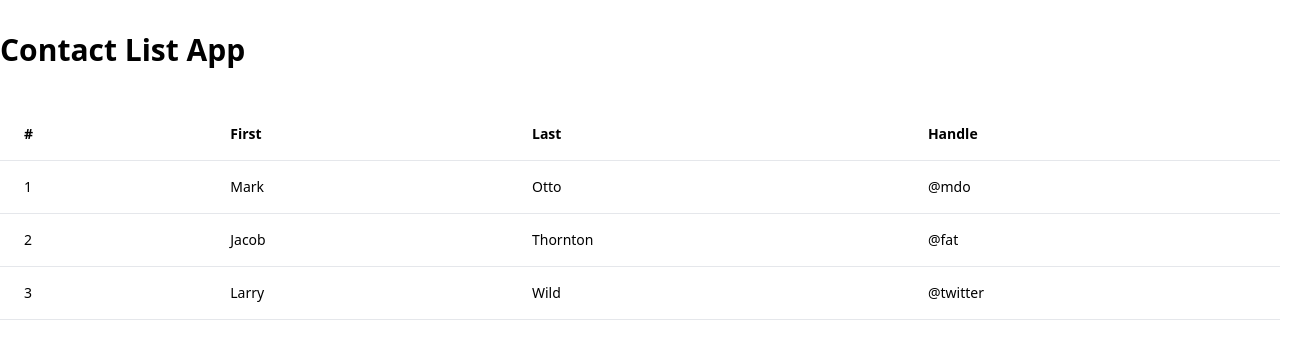
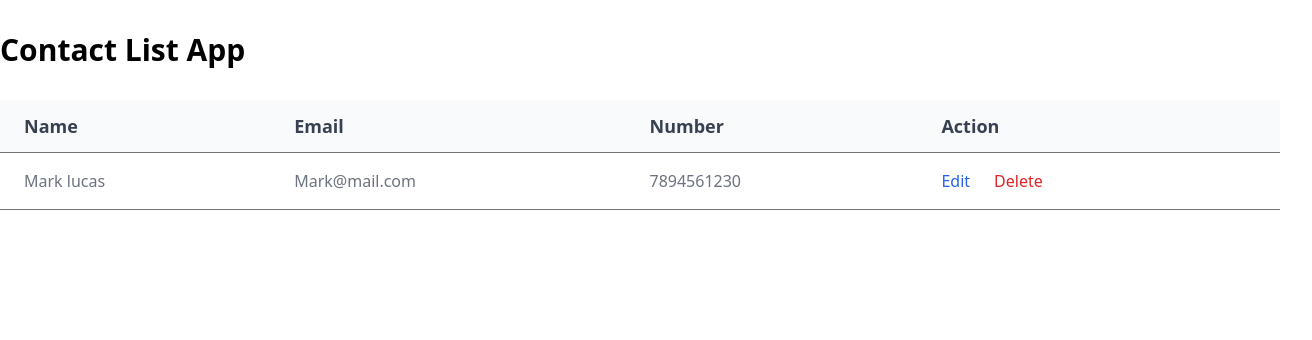
Before and after one commit to GovindPawar111/react-crud-app, a React (Vite) app: page / in a window 1280 px wide. Shown: the top 340 px of the page, 1312 px wide, since content can reach past the window. Built offline with nearby package versions, Linux system fonts and the light colour scheme.

Commit message:
Added the ContactList component

```diff
--- a/index.html
+++ b/index.html
@@ -3,7 +3,8 @@
 	<head>
 		<meta charset="UTF-8" />
 		<meta name="viewport" content="width=device-width, initial-scale=1.0" />
-		<title>Contact List</title>
+        <link rel="icon" type="image/x-icon" href="/public/icons8-contacts.svg">
+		<title>Contact Manager</title>
 	</head>
 	<body>
 		<div id="root"></div>
--- a/src/App.tsx
+++ b/src/App.tsx
@@ -1,53 +1,10 @@
+import ContactList from './components/ContactList'
+
 const App = () => {
 	return (
 		<div className='container mx-auto'>
 			<h1 className='text-3xl font-bold my-8'>Contact List App</h1>
-			<div className='flex flex-col'>
-				<div className='overflow-x-auto sm:-mx-6 lg:-mx-8'>
-					<div className='inline-block min-w-full py-2 sm:px-6 lg:px-8'>
-						<div className='overflow-hidden'>
-							<table className='min-w-full text-left text-sm font-light'>
-								<thead className='border-b font-medium dark:border-neutral-500'>
-									<tr>
-										<th scope='col' className='px-6 py-4'>
-											#
-										</th>
-										<th scope='col' className='px-6 py-4'>
-											First
-										</th>
-										<th scope='col' className='px-6 py-4'>
-											Last
-										</th>
-										<th scope='col' className='px-6 py-4'>
-											Handle
-										</th>
-									</tr>
-								</thead>
-								<tbody>
-									<tr className='border-b transition duration-300 ease-in-out hover:bg-gray-100 dark:border-neutral-500 dark:hover:bg-gray-100'>
-										<td className='whitespace-nowrap px-6 py-4 font-medium'>1</td>
-										<td className='whitespace-nowrap px-6 py-4'>Mark</td>
-										<td className='whitespace-nowrap px-6 py-4'>Otto</td>
-										<td className='whitespace-nowrap px-6 py-4'>@mdo</td>
-									</tr>
-									<tr className='border-b transition duration-300 ease-in-out hover:bg-gray-100 dark:border-neutral-500 dark:hover:bg-gray-100'>
-										<td className='whitespace-nowrap px-6 py-4 font-medium'>2</td>
-										<td className='whitespace-nowrap px-6 py-4'>Jacob</td>
-										<td className='whitespace-nowrap px-6 py-4'>Thornton</td>
-										<td className='whitespace-nowrap px-6 py-4'>@fat</td>
-									</tr>
-									<tr className='border-b transition duration-300 ease-in-out hover:bg-gray-100 dark:border-neutral-500 dark:hover:bg-gray-100'>
-										<td className='whitespace-nowrap px-6 py-4 font-medium'>3</td>
-										<td className='whitespace-nowrap px-6 py-4'>Larry</td>
-										<td className='whitespace-nowrap px-6 py-4'>Wild</td>
-										<td className='whitespace-nowrap px-6 py-4'>@twitter</td>
-									</tr>
-								</tbody>
-							</table>
-						</div>
-					</div>
-				</div>
-			</div>
+			<ContactList />
 		</div>
 	)
 }
--- /dev/null
+++ b/src/components/ContactList.tsx
@@ -0,0 +1,53 @@
+const ContactList = () => {
+	return (
+		<div className='relative overflow-x-auto mt-8 container mx-auto'>
+			<table className='w-full text-sm text-left text-gray-500'>
+				<thead className='text-xs text-gray-700 bg-gray-50'>
+					<tr className=' border-b border-neutral-500 text-lg font-bold'>
+						<th scope='col' className='px-6 py-3'>
+							Name
+						</th>
+						<th scope='col' className='px-6 py-3'>
+							Email
+						</th>
+						<th scope='col' className='px-6 py-3'>
+							Number
+						</th>
+						<th scope='col' className='px-6 py-3'>
+							Action
+						</th>
+					</tr>
+				</thead>
+				<tbody>
+					<tr className='bg-white border-b border-neutral-500 text-base'>
+						<td className='whitespace-nowrap px-6 py-4'>
+							Mark lucas
+						</td>
+						<td className='whitespace-nowrap px-6 py-4'>
+							Mark@mail.com
+						</td>
+						<td className='whitespace-nowrap px-6 py-4'>
+							7894561230
+						</td>
+						<td className='whitespace-nowrap px-6'>
+							<a
+								href='#'
+								className='font-medium text-blue-600  hover:underline mr-6 '
+							>
+								Edit
+							</a>
+							<a
+								href='#'
+								className='font-medium text-red-600  hover:underline mr-6 '
+							>
+								Delete
+							</a>
+						</td>
+					</tr>
+				</tbody>
+			</table>
+		</div>
+	)
+}
+
+export default ContactList
--- a/vite.config.ts
+++ b/vite.config.ts
@@ -4,4 +4,8 @@ import react from '@vitejs/plugin-react'
 // https://vitejs.dev/config/
 export default defineConfig({
 	plugins: [react()],
+	server: {
+		host: '127.0.0.1',
+		port: 5000,
+	},
 })
```
Also changed, not shown: public/icons8-contacts.svg (added), src/components/CreateContact.tsx (added), 1 other file (tests, documents, lock files or other folders).
